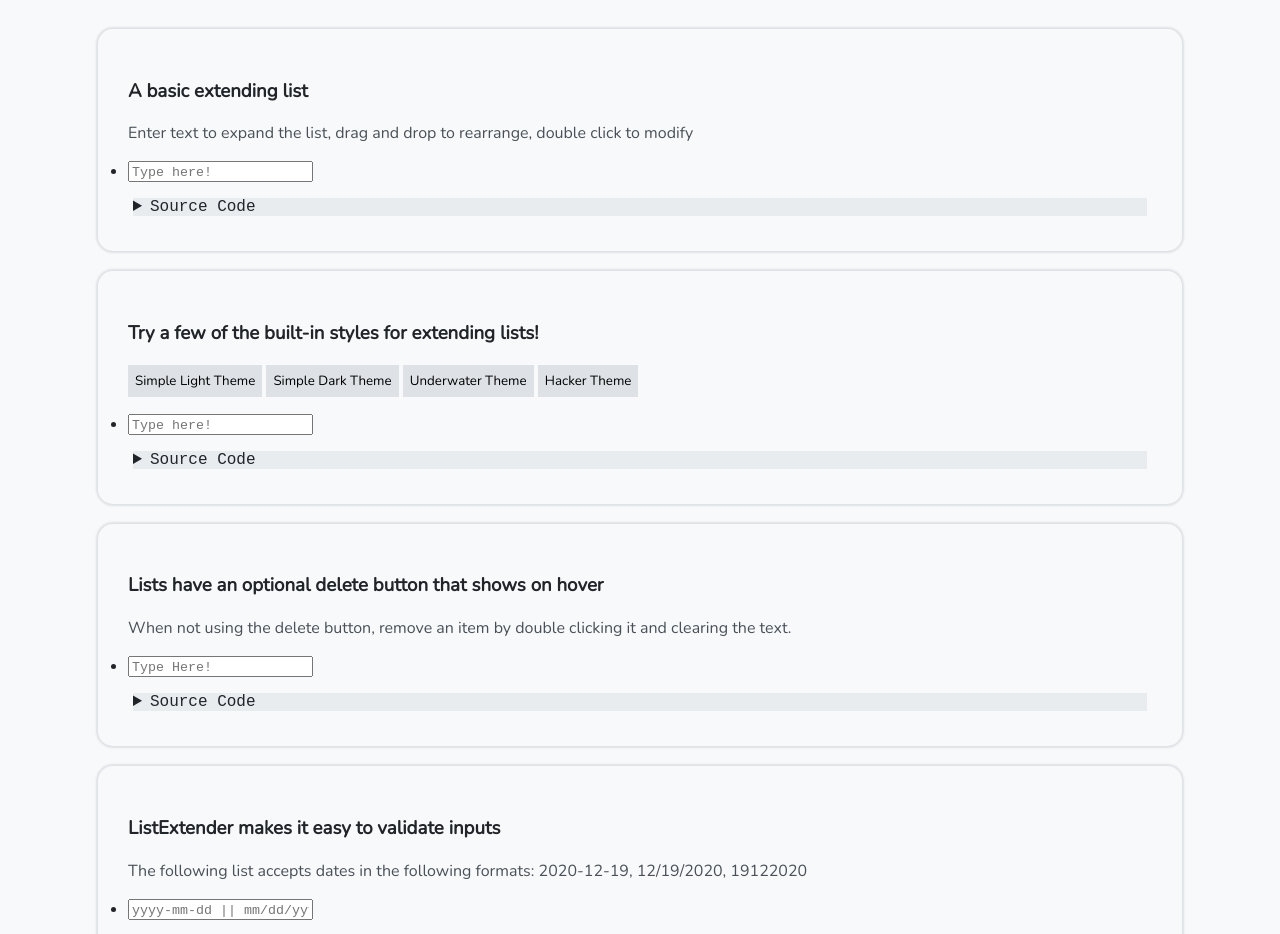
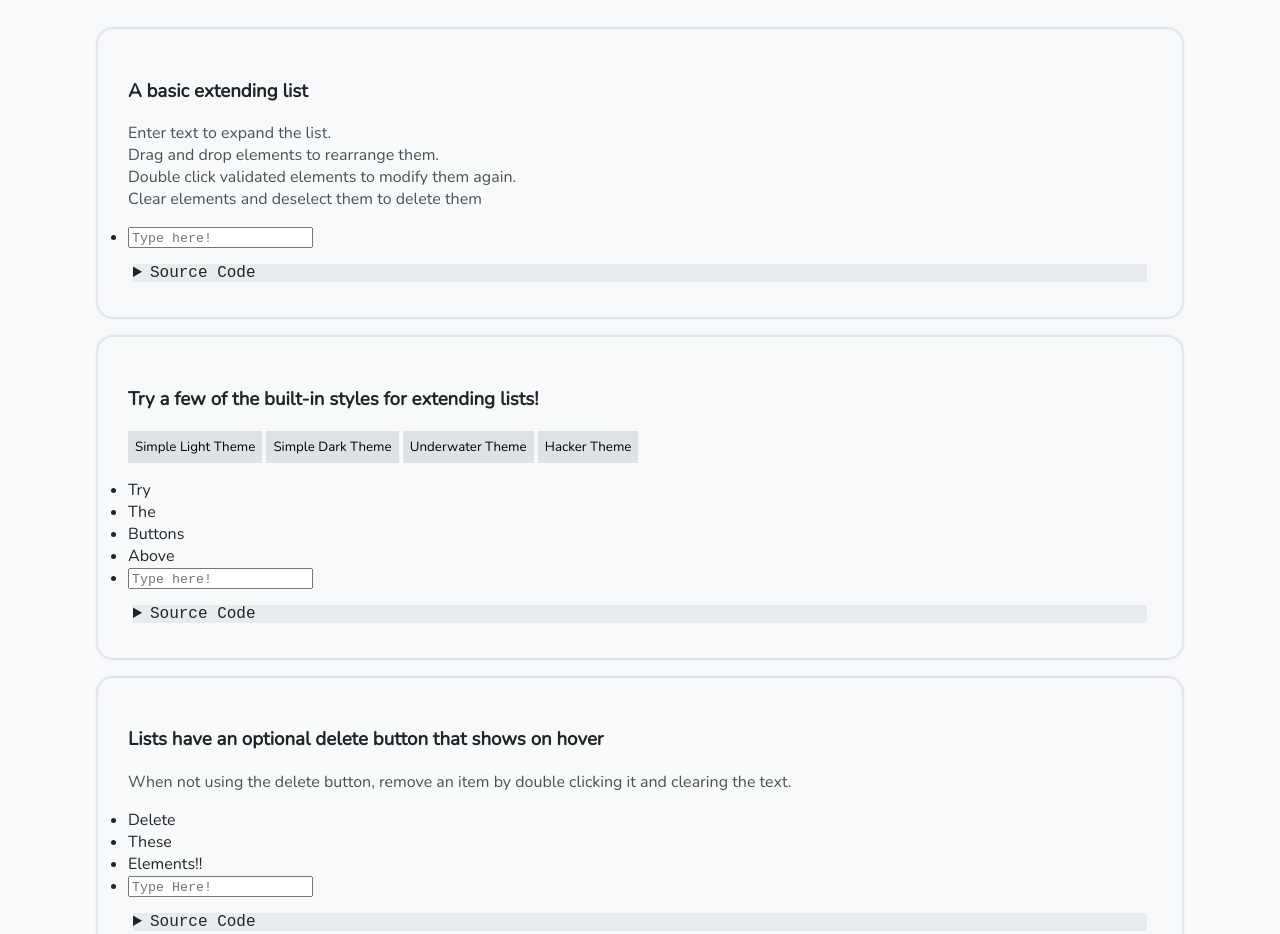
Before and after one commit to JLambertazzo/ListExtender, a website: page pub/examples.html in a window 1280 px wide. Shown: the part 131-1065 px from the top of the page. Drawn offline with nearby package versions, Linux system fonts and the light colour scheme.

Commit message:
More finishing touches
- Updated documentation/README
- Improved clarity for examples page
- fixed selection bug, this time for real

```diff
--- a/pub/examples.html
+++ b/pub/examples.html
@@ -25,7 +25,10 @@
     <h1>Examples</h1>
     <div class="card" id="simpleList">
       <h3>A basic extending list</h3>
-      <p>Enter text to expand the list, drag and drop to rearrange, double click to modify</p>
+      <p>Enter text to expand the list.
+        <br> Drag and drop elements to rearrange them.
+        <br> Double click validated elements to modify them again.
+        <br> Clear elements and deselect them to delete them</p>
       <details>
         <summary>Source Code</summary>
         <code>
@@ -48,7 +51,8 @@
         <code>
           <pre>const themeList = new ListExtender()</pre>
           <pre>themeList.addBefore('#themeList details')</pre>
-          <pre>themeList.setPlaceholder('Type here!')</pre><br>
+          <pre>themeList.setPlaceholder('Type here!')</pre>
+          <pre>themeList.addFromArray(['Try', 'The', 'Buttons', 'Above'])</pre><br>
           <pre>// event listener on button</pre>
           <pre>const setTheme = event => {themeList.setTheme(themeList[event.target.getAttribute('theme')])}</pre>
         </code>
@@ -63,6 +67,7 @@
           <pre>const deleteList = new ListExtender({ showDeleteButton: true })</pre>
           <pre>deleteList.addAfter('#deleteButton p')</pre>
           <pre>deleteList.setPlaceholder('Type Here!')</pre>
+          <pre>deleteList.addFromArray(['Delete', 'These', 'Elements!!'])</pre>
         </code>
       </details>
     </div>
@@ -91,7 +96,6 @@
         <code>
           <pre>const validateTwo = new ListExtender() </pre>
           <pre>validateTwo.addAfter('#validationTwo p') </pre>
-          <pre>validateTwo.setPlaceholder('Type Here!') </pre>
           <pre>validateTwo.setInputType('date')</pre>
           <pre>validateTwo.addValidation(value => { </pre>
           <pre>  const vals = validateTwo.getData() </pre>
--- a/pub/js/ListExtender.js
+++ b/pub/js/ListExtender.js
@@ -39,8 +39,7 @@
     })
 
     this.element.addEventListener('dblclick', event => {
-      if (!event.target.firstChild ||
-        (document.activeElement.tagName !== 'input' || !validate(document.activeElement) || !customChecks(document.activeElement, this))) {
+      if (document.activeElement.tagName === 'INPUT' && !(validate(document.activeElement) && customChecks(document.activeElement, this))) {
         event.preventDefault()
         return false
       }
--- a/pub/js/examples.js
+++ b/pub/js/examples.js
@@ -7,6 +7,7 @@ simpleList.setPlaceholder('Type here!')
 const themeList = new ListExtender()
 themeList.addBefore('#themeList details')
 themeList.setPlaceholder('Type here!')
+themeList.addFromArray(['Try', 'The', 'Buttons', 'Above'])
 
 const setTheme = event => {
   themeList.setTheme(themeList[event.target.getAttribute('theme')])
@@ -15,6 +16,7 @@ const setTheme = event => {
 const deleteList = new ListExtender({ showDeleteButton: true })
 deleteList.addAfter('#deleteButton p')
 deleteList.setPlaceholder('Type Here!')
+deleteList.addFromArray(['Delete', 'These', 'Elements!!'])
 
 const validateOne = new ListExtender({ showDeleteButton: true })
 validateOne.addAfter('#validationOne p')
@@ -27,7 +29,6 @@ validateOne.addValidation(value => {
 
 const validateTwo = new ListExtender()
 validateTwo.addAfter('#validationTwo p')
-validateTwo.setPlaceholder('Type Here!')
 validateTwo.setInputType('date')
 validateTwo.addValidation(value => {
   const vals = validateTwo.getData()
```
Also changed, not shown: pub/documentation.html (+2 -1 lines), README.md.
